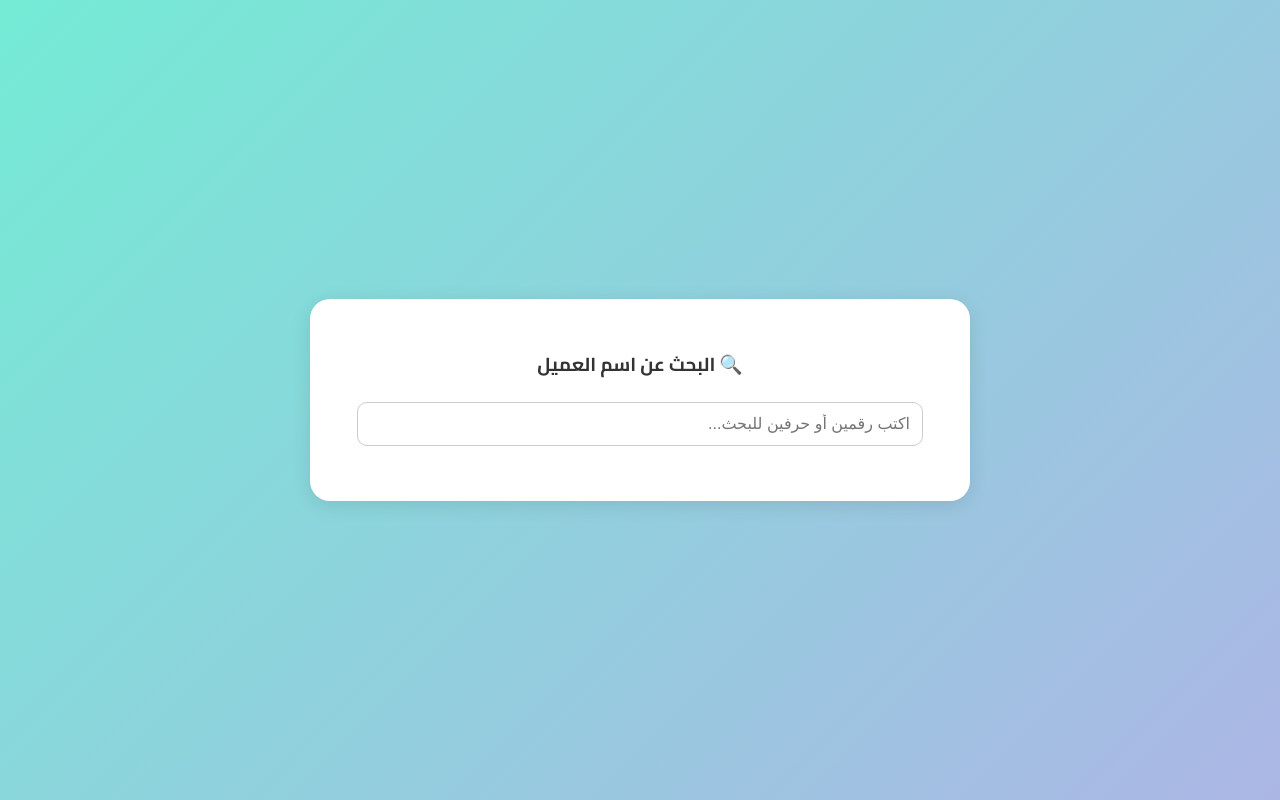
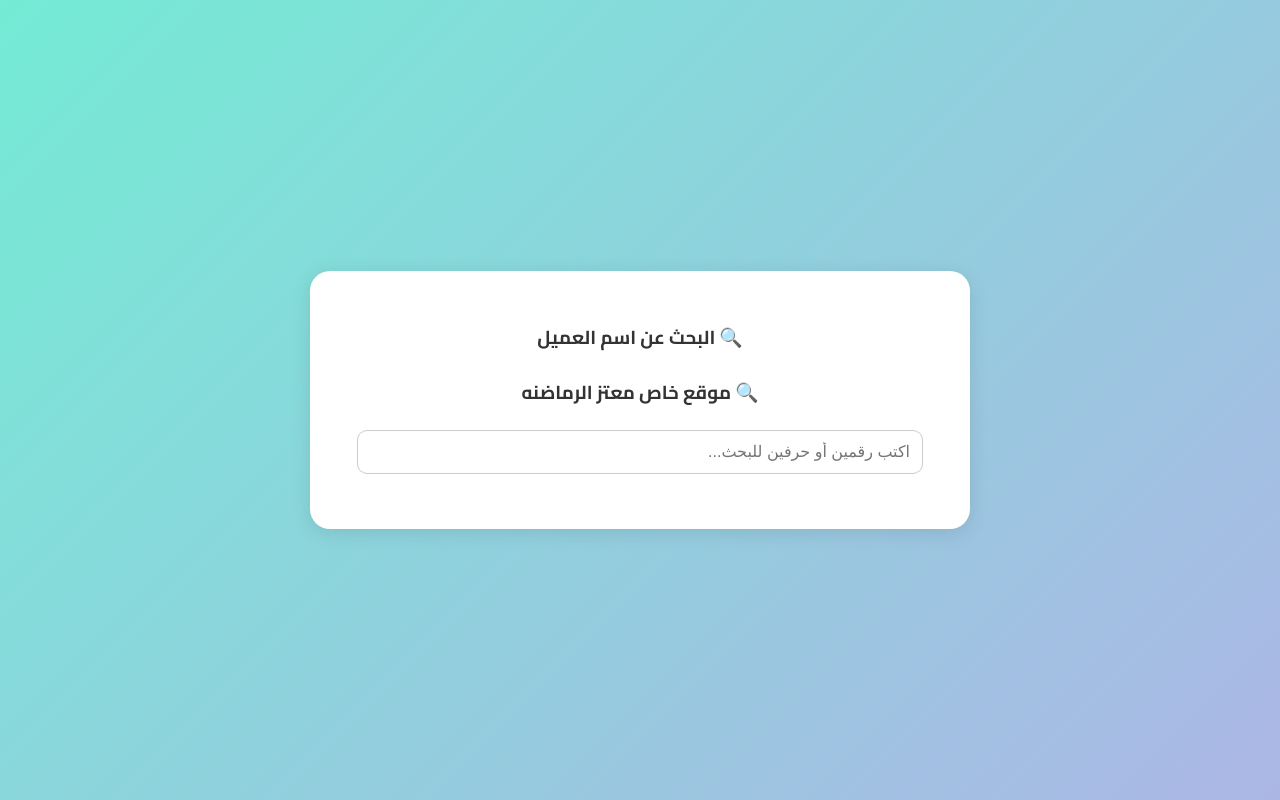
Before and after one commit to mutaz-ui/your-code7783.github.io, a plain HTML site: page customer_search.html in a window 1280 px wide. Drawn offline with Linux system fonts and the light colour scheme.

Commit message:
Add subtitle for خاص معتز الرماضنه search

```diff
--- a/customer_search.html
+++ b/customer_search.html
@@ -82,6 +82,7 @@
 <body>
   <div class="container">
     <h3>🔍 البحث عن اسم العميل</h3>
+     <h3>🔍 موقع خاص معتز الرماضنه</h3>
     <input type="text" id="searchInput" placeholder="اكتب رقمين أو حرفين للبحث...">
     <div id="results"></div>
   </div>
```
